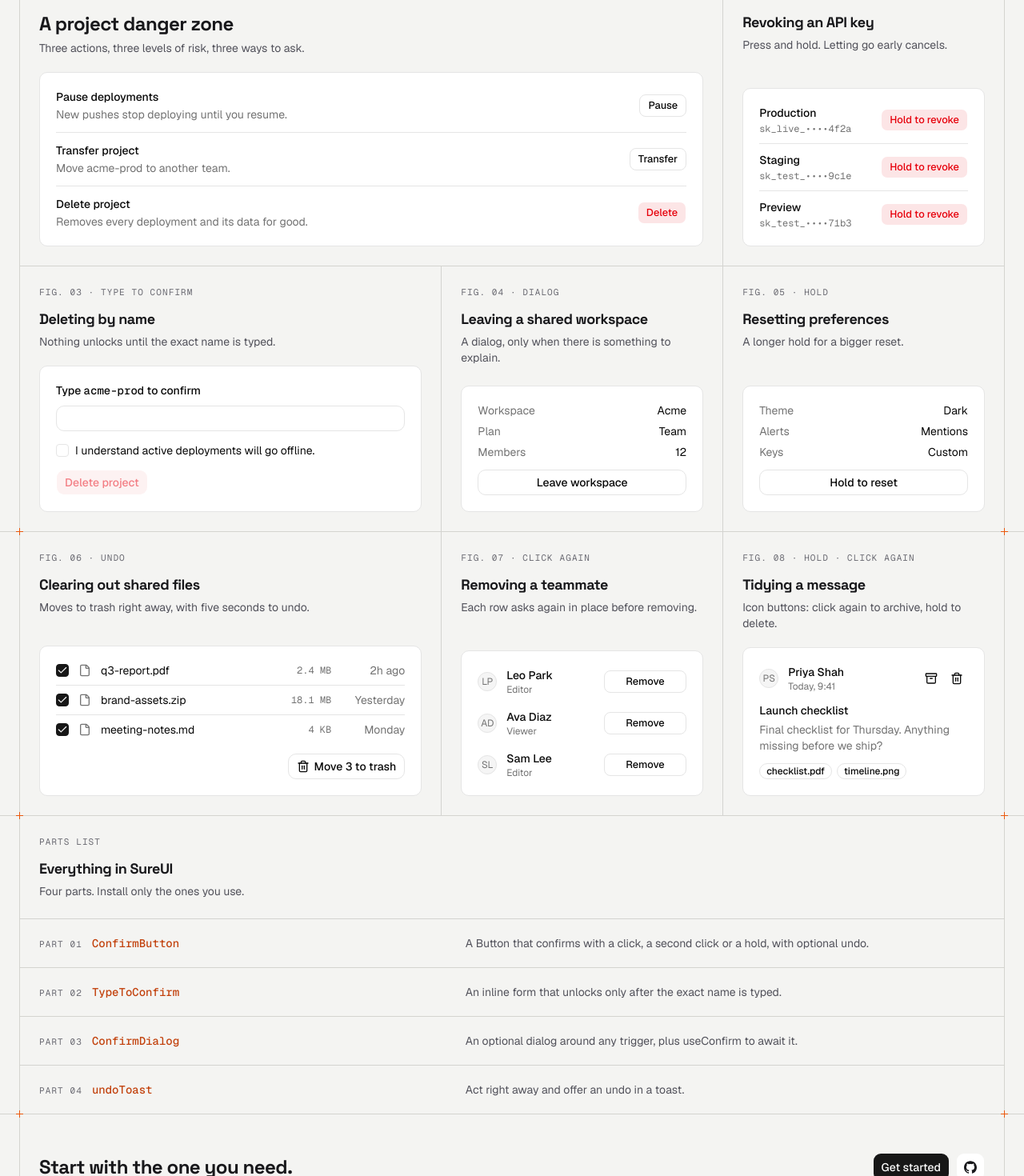
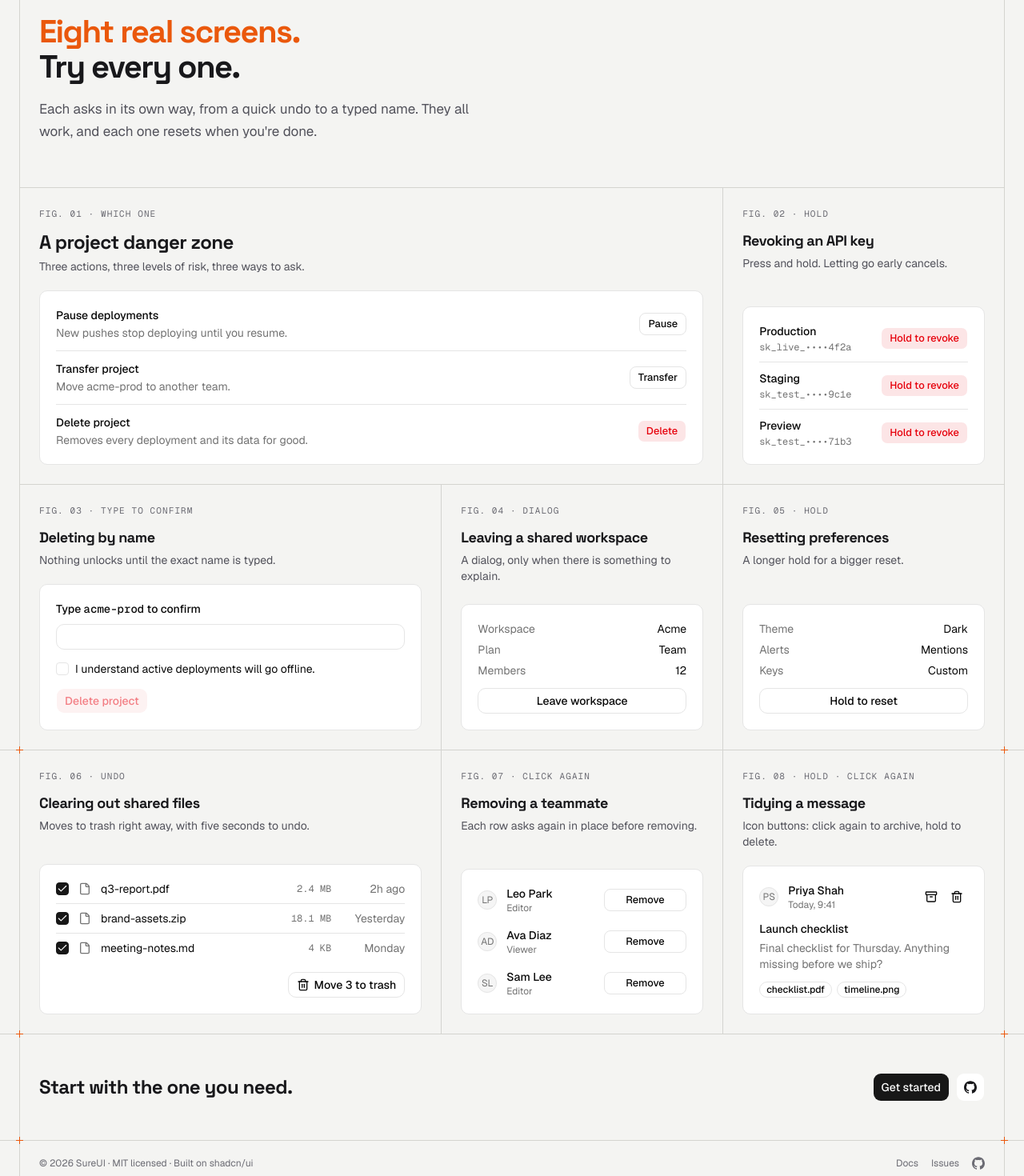
Before and after one commit to aidankmcalister/sureui, a Next.js app: page / in a window 1280 px wide. Shown: the part 540-2010 px from the top of the page at 80% size. Built offline with nearby package versions, Linux system fonts and the light colour scheme.

Commit message:
style: replace the parts list with a figures header

```diff
--- a/app/page.tsx
+++ b/app/page.tsx
@@ -1,7 +1,5 @@
-import Link from "next/link"
-
 import { Actions } from "@/components/site/actions"
-import { Band, Label } from "@/components/site/frame"
+import { Band } from "@/components/site/frame"
 import { Cell } from "@/components/site/home/cell"
 import {
   ApiKeys,
@@ -16,32 +14,6 @@ import {
 
 const grid =
   "grid grid-cols-1 gap-px bg-(--rule) md:grid-cols-2 lg:grid-cols-[minmax(0,3fr)_minmax(0,2fr)_minmax(0,2fr)]"
-
-const parts = [
-  {
-    name: "ConfirmButton",
-    href: "/docs/click-again",
-    description:
-      "A Button that confirms with a click, a second click or a hold, with optional undo.",
-  },
-  {
-    name: "TypeToConfirm",
-    href: "/docs/type-to-confirm",
-    description:
-      "An inline form that unlocks only after the exact name is typed.",
-  },
-  {
-    name: "ConfirmDialog",
-    href: "/docs/dialogs",
-    description:
-      "An optional dialog around any trigger, plus useConfirm to await it.",
-  },
-  {
-    name: "undoToast",
-    href: "/docs/undo",
-    description: "Act right away and offer an undo in a toast.",
-  },
-]
 
 export default function Home() {
   return (
@@ -58,7 +30,16 @@ export default function Home() {
         <Actions />
       </Band>
       <Band>
-        <h2 className="sr-only">Examples</h2>
+        <div className="grid gap-4 border-b border-(--rule) px-3 py-12 sm:px-6 sm:py-14">
+          <h2 className="font-display text-3xl leading-9 font-bold tracking-[-0.04em] text-balance sm:text-[40px] sm:leading-[44px]">
+            <span className="block text-(--mark)">Eight real screens.</span>
+            Try every one.
+          </h2>
+          <p className="max-w-[560px] text-[17px] leading-7 text-pretty text-(--ink-muted)">
+            Each asks in its own way, from a quick undo to a typed name. They
+            all work, and each one resets when you&apos;re done.
+          </p>
+        </div>
         <div className={grid}>
           <Cell
             featured
@@ -140,36 +121,6 @@ export default function Home() {
           </Cell>
         </div>
       </Band>
-      <Band>
-        <div className="grid gap-px bg-(--rule)">
-          <div className="grid gap-1 bg-(--paper) px-3 py-6 sm:p-6">
-            <Label className="mb-2">Parts list</Label>
-            <h2 className="font-display text-lg leading-7 font-bold tracking-tight">
-              Everything in SureUI
-            </h2>
-            <p className="text-sm text-(--ink-muted)">
-              Four parts. Install only the ones you use.
-            </p>
-          </div>
-          {parts.map((part, index) => (
-            <Link
-              key={part.name}
-              href={part.href}
-              className="grid gap-1 bg-(--paper) px-3 py-5 hover:bg-(--well) sm:px-6 lg:grid-cols-[minmax(0,3fr)_minmax(0,4fr)] lg:items-baseline"
-            >
-              <span className="flex items-baseline gap-3">
-                <Label>Part {String(index + 1).padStart(2, "0")}</Label>
-                <span className="font-mono text-sm font-medium text-(--mark-text)">
-                  {part.name}
-                </span>
-              </span>
-              <span className="text-sm text-pretty text-(--ink-muted) lg:pl-6">
-                {part.description}
-              </span>
-            </Link>
-          ))}
-        </div>
-      </Band>
       <Band className="flex flex-wrap items-center justify-between gap-6 px-3 py-12 sm:px-6">
         <p className="font-display text-2xl font-bold tracking-tight">
           Start with the one you need.
```
